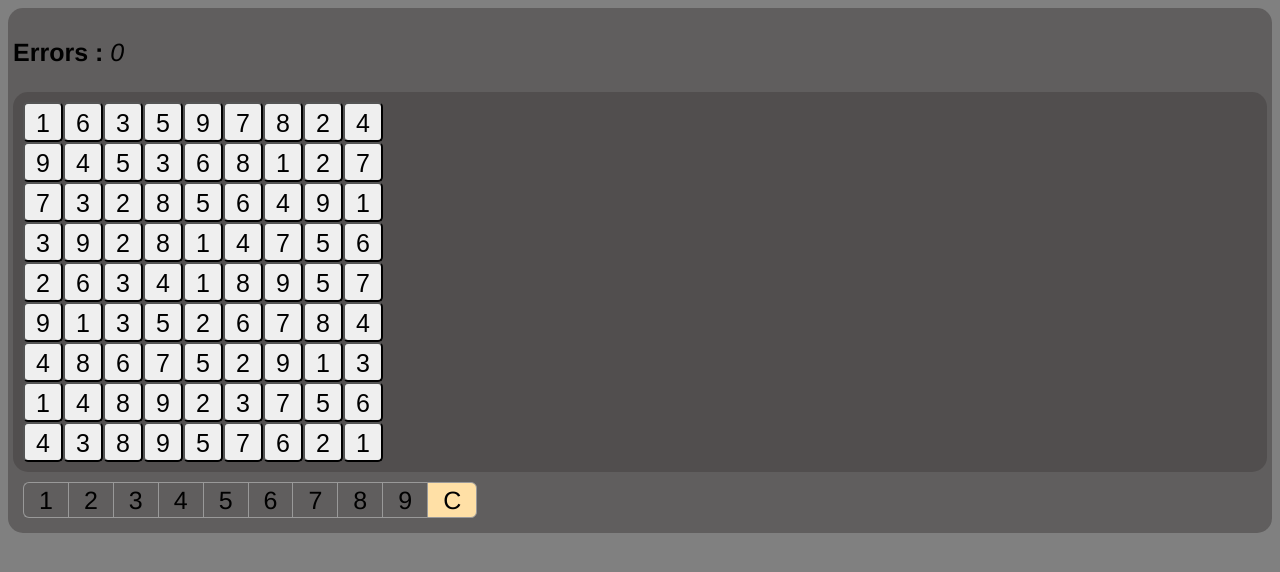
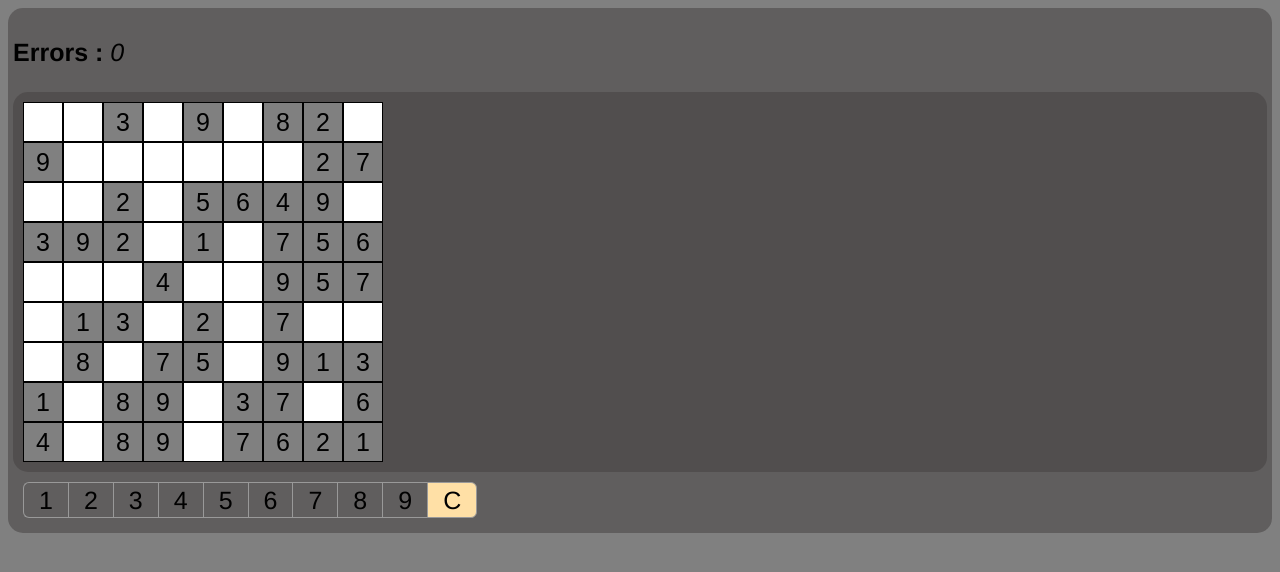
Before and after one commit to Dioweet-hash/sudoku-js, a plain HTML site: page index.html in a window 1280 px wide. Both pictures are taken after a click on the button "Start". Drawn offline with Linux system fonts and the light colour scheme.

Commit message:
bug fix
default generated buttons are unchangeable

```diff
--- a/main.js
+++ b/main.js
@@ -45,17 +45,31 @@ function clearGrid(){
         var randomnumber = Math.floor(Math.random() * 9) + 1;
         if(randomnumber >5){
             document.getElementById(i).style.backgroundColor = "white";
-            document.getElementById(i).innerHTML = "";}
+            document.getElementById(i).innerHTML = "";
+            }
+        else{
+            document.getElementById(i).disabled = true;
+            document.getElementById(i).style.backgroundColor = "gray";
+
+        }
     }
 }
 
-
+function whiteAllGrid(){
+    for(let i = 1; i <= size; i++){
+        //document.getElementById(i).style.backgroundColor = "white";
+        document.getElementById(i).innerHTML = "";
+    }
+}
 
 
 
 function start(){
     document.getElementsByClassName("menu")[0].style.display = 'none';
     document.getElementsByClassName("main-container")[0].style.display = 'grid';
+    document.getElementsByClassName("win")[0].style.display = 'none';
+    document.getElementById("err-count").innerHTML = '0';
+    whiteAllGrid();
 
     height = 9;
     width = 9;
@@ -65,7 +79,7 @@ function start(){
     x = "Size: " + width + "x" + height;
     //document.getElementsByClassName("size-info")[0].innerHTML = x;
     arrayWorker();
-    //clearGrid();
+    clearGrid();
 }
 
 
--- a/style.css
+++ b/style.css
@@ -53,22 +53,33 @@ html{
     grid-auto-rows: 40px;
 }
 
-button{
+.grid button:enabled{
     font-size: 25px;
-    border-radius: 5px ;
+    border-radius: 0px ;
     padding: 5px;
+    border: 1px solid black;
 }
+
+.grid button:disabled{
+    font-size: 25px;
+    border-radius: 0px ;
+    padding: 5px;
+    border: 1px solid black;
+    color: black;
+    background-color: rgb(166, 166, 173);
+}
+
 
 .size-info{
     margin: 0px;
-    padding: 10px;
+    padding: 0.1px;
 }
 
 .win{
     background-color: mediumspringgreen;
     border-radius: 10px;
     padding: 10px;
-    margin-bottom: 10px;
+    margin-bottom: 10pxd;
 }
 
 
```
